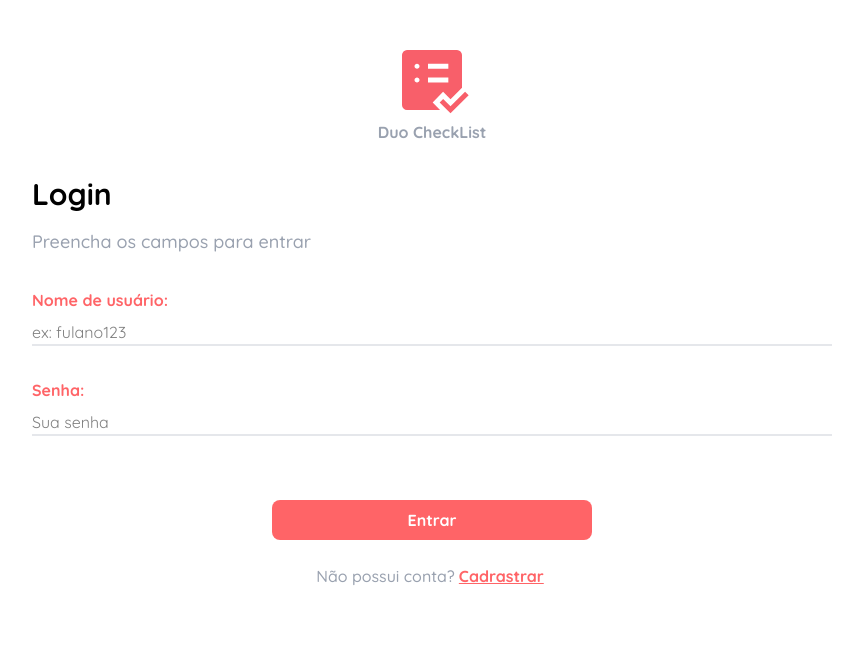
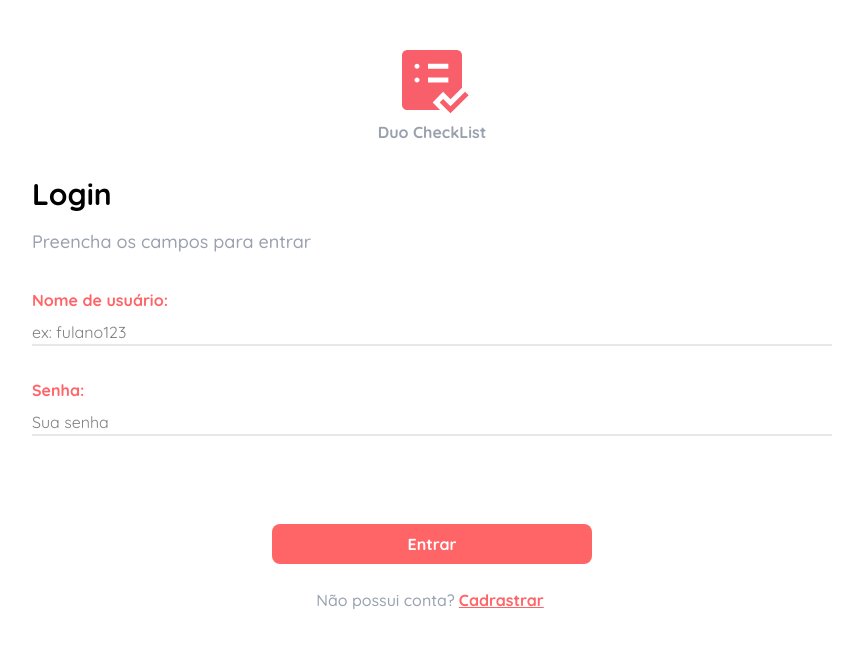
Before and after one commit to JasonAraujo1/duoCheckList-v3-, a React (Vite) app in the folder duoCheckList/: page / in a window 1280 px wide. Shown: the top 648 px of the page, without its empty margins (208-1071 px from the left). Built offline with nearby package versions, Linux system fonts and the light colour scheme.

Commit message:
html style adjust

```diff
--- a/duoCheckList/src/login/index.jsx
+++ b/duoCheckList/src/login/index.jsx
@@ -45,10 +45,11 @@ export default function Login() {
         <span className='text-red-400 font-bold text-base py-2'>Senha: </span>
         <input onChange={(event) => setPassword(event.target.value)} className='border-b-2 border-gray-200 w-full outline-0' type="password" placeholder='Sua senha'/>
       </div>
+
     <div>
+      <button className="cursor-pointer mt-16 bg-red-400 text-white font-bold rounded-lg py-2 w-80" onClick={handleClick}>Entrar</button>
+    </div>
 
-      <button className="cursor-pointer mt-10 bg-red-400 text-white font-bold rounded-lg py-2 w-80" onClick={handleClick}>Entrar</button>
-    </div>
       <span className='text-gray-400 font-medium'>Não possui conta?
         <NavLink to={'/register'}>
           <span className='text-red-400 font-bold underline mx-1'>Cadrastrar</span>
```
